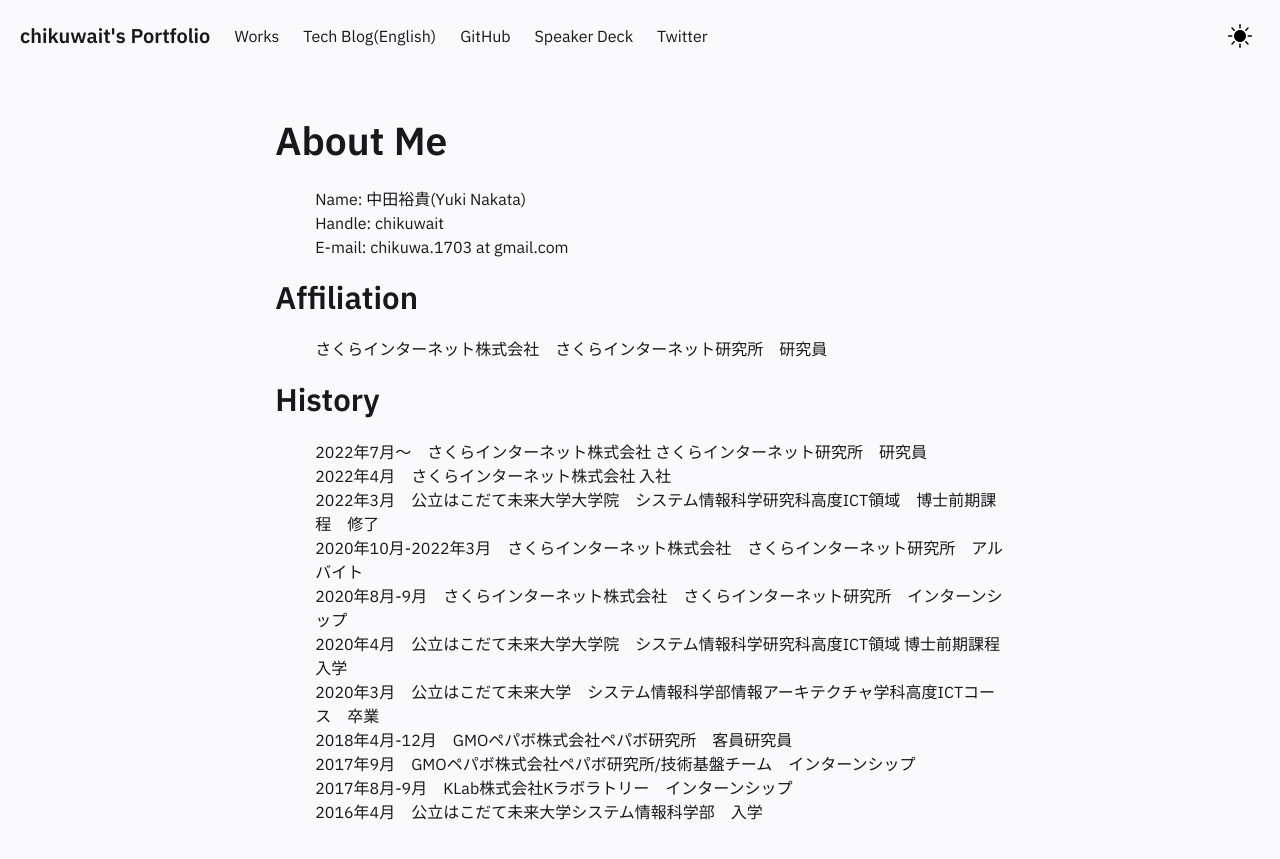
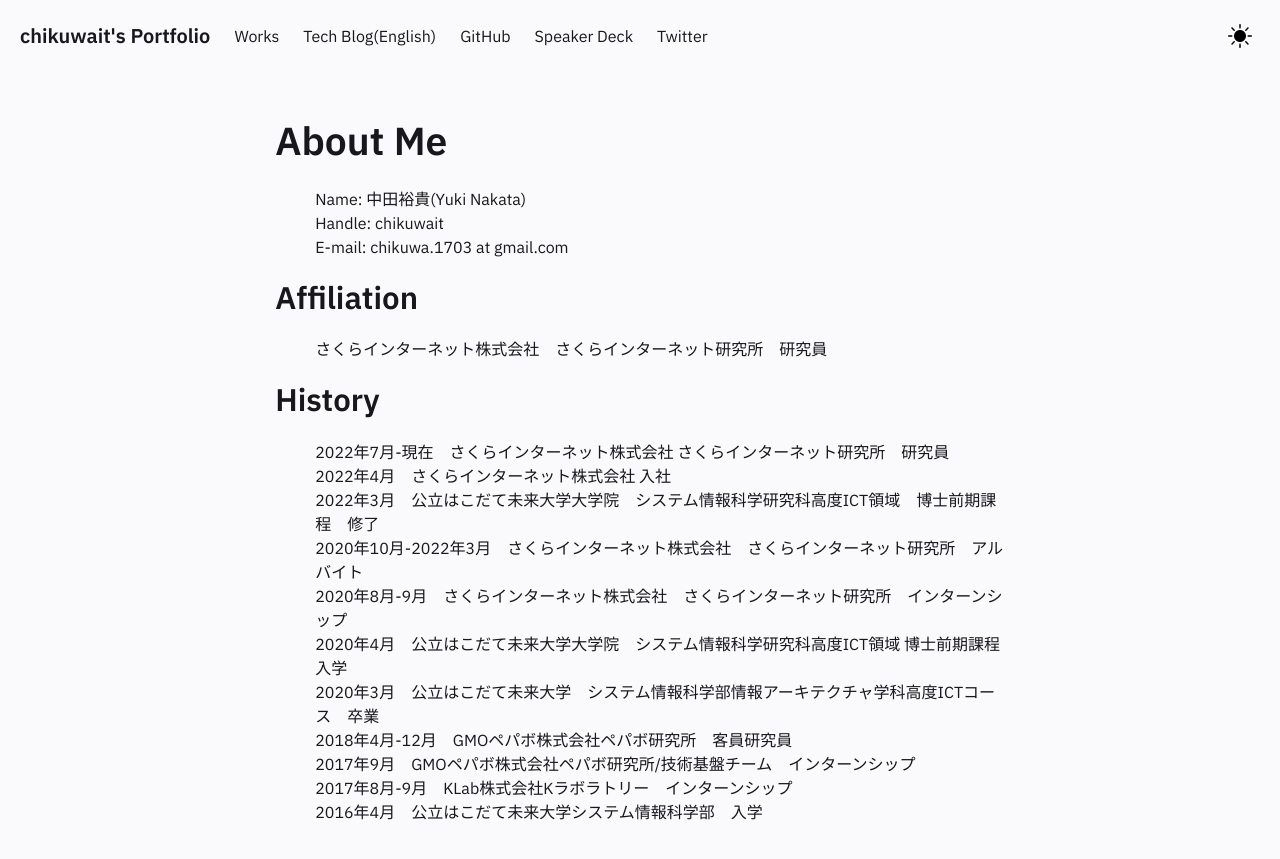
Before and after one commit to chikuwait/chikuwait.github.io, a Jekyll site: the page built from pages/index.md, in a window 1280 px wide. Shown: the top 859 px of the page. Built offline with Jekyll 4.4.1, drawn with Linux system fonts in a browser that asks for light colours.

Commit message:
表記ゆれを統一

```diff
--- a/_includes/Homepage.html
+++ b/_includes/Homepage.html
@@ -17,7 +17,7 @@
         </p>
         <h2>History</h2>
         <ul>
-            <li>2022年7月〜　さくらインターネット株式会社 さくらインターネット研究所　研究員
+            <li>2022年7月-現在　さくらインターネット株式会社 さくらインターネット研究所　研究員
             <li>2022年4月　さくらインターネット株式会社 入社
             <li>2022年3月　公立はこだて未来大学大学院　システム情報科学研究科高度ICT領域　博士前期課程　修了
             <li>2020年10月-2022年3月　さくらインターネット株式会社　さくらインターネット研究所　アルバイト
```
